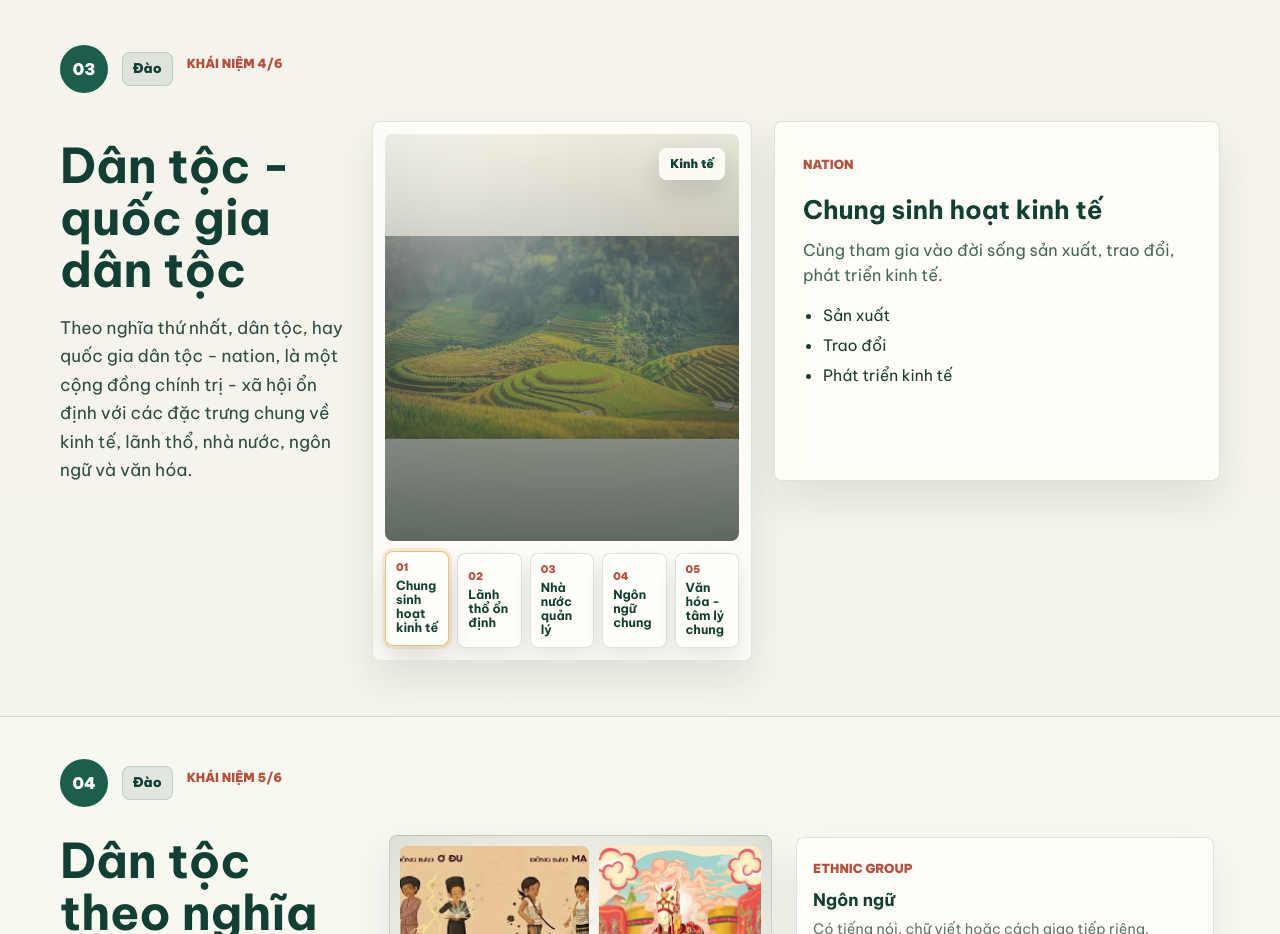
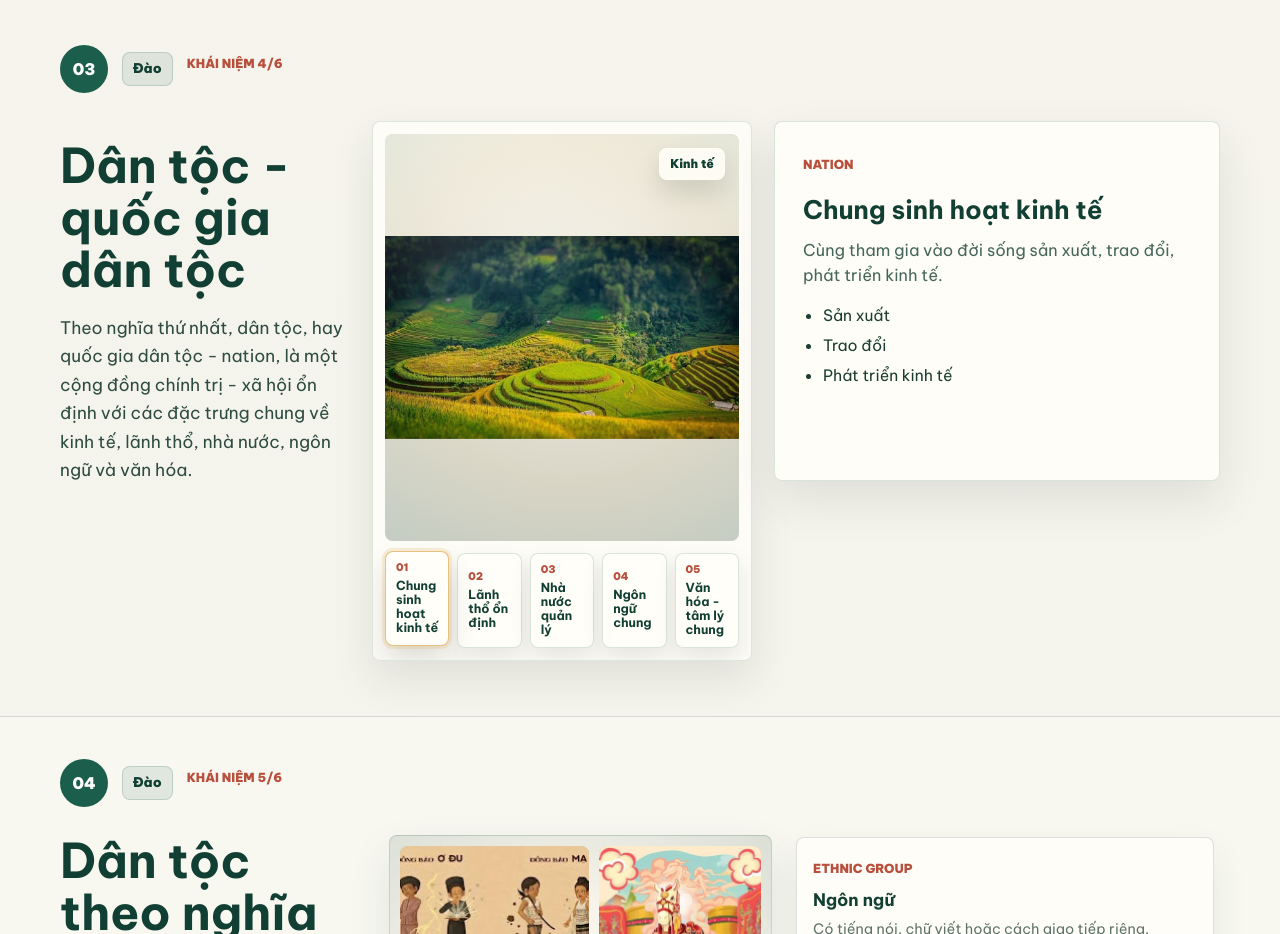
Before and after one commit to datfullstacks/mln111, a Next.js app: page / in a window 1280 px wide. Shown: the part 2500-3434 px from the top of the page. Built offline with nearby package versions, Linux system fonts and the light colour scheme.

Commit message:
fix: sharpen Dao nation visuals

```diff
--- a/app/globals.css
+++ b/app/globals.css
@@ -1892,10 +1892,10 @@ select {
 }
 
 .nation-factor-media .visual-backdrop {
-  opacity: 0.78;
+  opacity: 1;
   object-fit: contain;
   object-position: center;
-  filter: saturate(0.98) contrast(0.94);
+  filter: none;
   background:
     radial-gradient(circle at 52% 44%, rgba(255, 254, 248, 0.92), rgba(240, 235, 218, 0.78) 58%, rgba(211, 226, 218, 0.64)),
     #efe8d7;
@@ -1928,8 +1928,8 @@ select {
 
 .nation-factor-media .visual-overlay {
   background:
-    linear-gradient(180deg, rgba(255, 254, 248, 0.18), rgba(16, 31, 27, 0.62)),
-    radial-gradient(circle at 20% 18%, rgba(255, 254, 248, 0.62), transparent 38%);
+    linear-gradient(180deg, rgba(255, 254, 248, 0.02), rgba(16, 31, 27, 0.12)),
+    radial-gradient(circle at 20% 18%, rgba(255, 254, 248, 0.16), transparent 34%);
 }
 
 .nation-factor-tabs {
```
